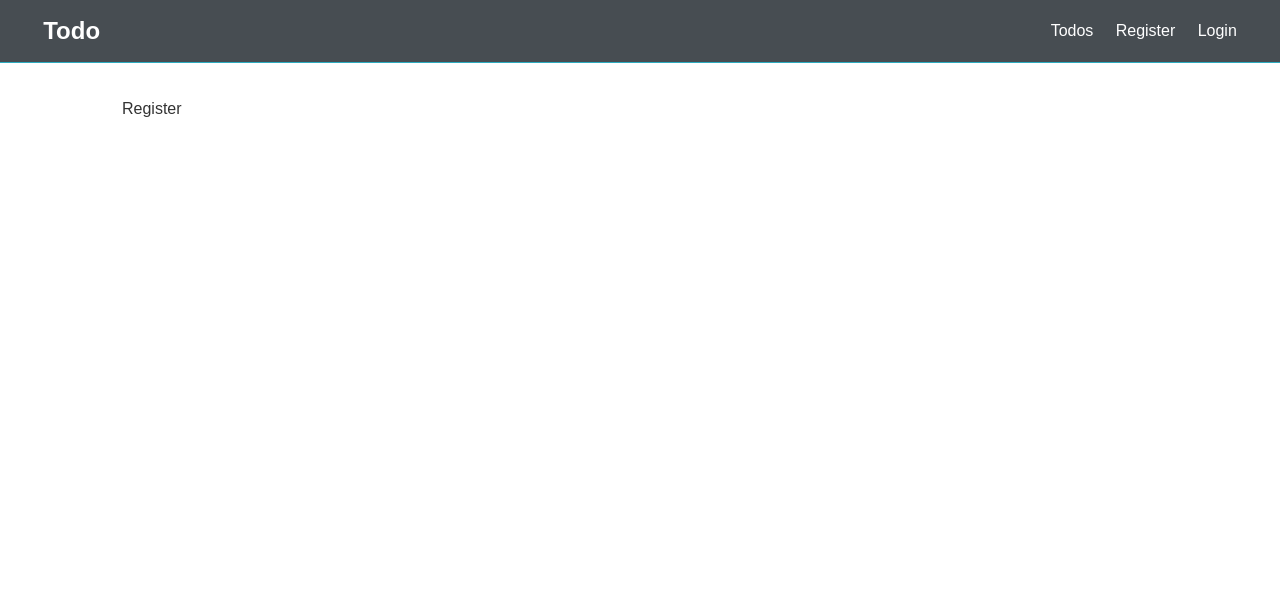
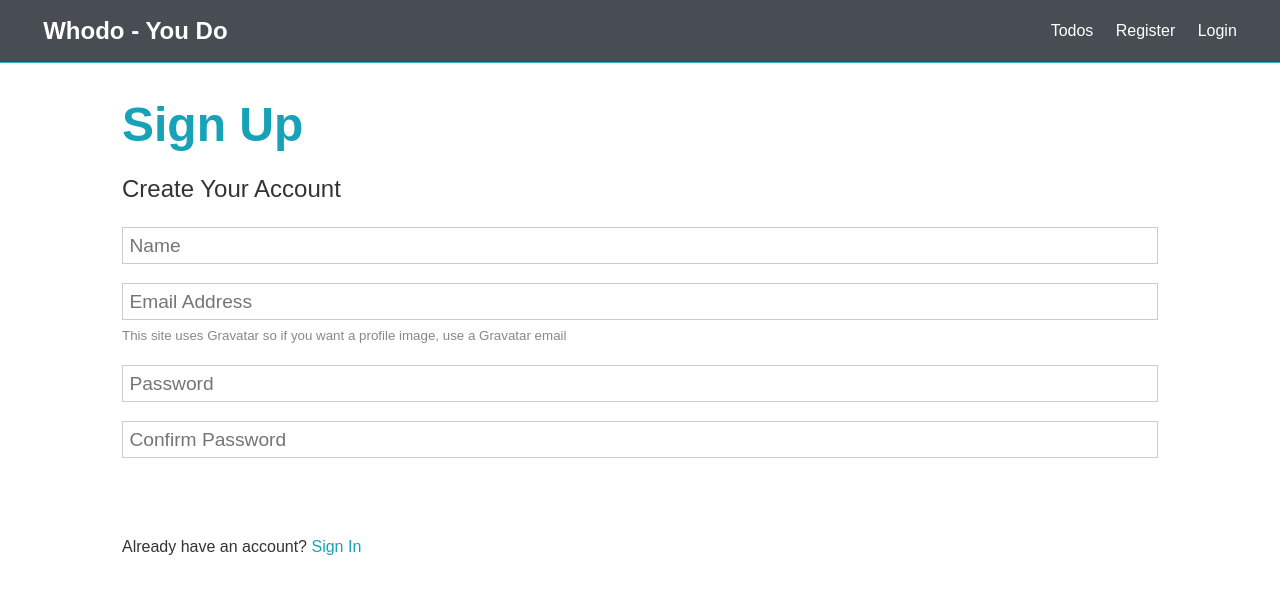
Before and after one commit to timmlaxton/WhodoMern, a React (Create React App) app in the folder client/: page /register in a window 1280 px wide. Shown: the top 594 px of the page. Built offline with nearby package versions, Linux system fonts and the light colour scheme.

Commit message:
added login / register

```diff
--- a/client/src/App.css
+++ b/client/src/App.css
@@ -162,6 +162,8 @@
 .alert-primary {
   background: var(--primary-color);
   color: #fff;
+  background-color: transparent;
+  border: 1px solid;
 }
 
 .btn-light,
@@ -169,7 +171,9 @@
 .badge-light,
 .alert-light {
   background: var(--light-color);
-  color: #333;
+  color: #fff;
+  background-color: transparent;
+  border: 1px solid;
 }
 
 .btn-dark,
@@ -201,7 +205,7 @@
 .badge-white,
 .alert-white {
   background: #fff;
-  color: #333;
+  background-color: transparent;
   border: #ccc solid 1px;
 }
 
--- a/client/src/components/auth/Register.js
+++ b/client/src/components/auth/Register.js
@@ -1,8 +1,84 @@
-import React from 'react'
+import React, {Fragment, useState} from 'react';
+
 
 const Register = () => {
+  const [formData, setFormData] = useState({
+  name: '',
+  email: '',
+  password: "",
+  password2: ""
+  });
+
+  const { name, email, password, password2} =  formData;
+
+  const onChange = e => setFormData({...FormData, [e.target.name]: e.target.value});
+
+  const onSubmit = e => {
+    e.preventDefault();
+    if(password !== password2) {
+      console.log('Passwords do not match');
+    } else {
+      console.log(formData);
+    }
+  }
+
   return (
-    <div>Register</div>
+    <Fragment>
+
+      <h1 className="large text-primary">Sign Up</h1>
+      <p className="lead"><i className="fas fa-user"></i> Create Your Account</p>
+      <form className="form" onSubmit={e => onSubmit(e)}>
+        <div className="form-group">
+        <input
+        type="text"
+        placeholder="Name"
+        name="name"
+        value={name}
+        onChange={e => onChange(e)}
+        required  />
+        </div>
+        <div className="form-group">
+          <input
+          type="email"
+          placeholder="Email Address"
+          name="email"
+          value={email}
+          onChange={e => onChange(e)}
+          required
+          />
+          <small className="form-text"
+            >This site uses Gravatar so if you want a profile image, use a
+            Gravatar email</small
+          >
+        </div>
+        <div className="form-group">
+          <input
+            type="password"
+            placeholder="Password"
+            name="password"
+            value={password}
+            minLength="6"
+            onChange={e => onChange(e)}
+            required
+          />
+        </div>
+        <div className="form-group">
+          <input
+            type="password"
+            placeholder="Confirm Password"
+            name="password2"
+            value={password2}
+            minLength="6"
+            onChange={e => onChange(e)}
+          />
+        </div>
+        <input type="submit" className="btn btn-primary" value="Register" />
+      </form>
+      <p className="my-1">
+        Already have an account? <a href="login.html">Sign In</a>
+      </p>
+
+    </Fragment>
   )
 }
 
--- a/client/src/components/layout/Landing.js
+++ b/client/src/components/layout/Landing.js
@@ -1,4 +1,5 @@
-import React from 'react'
+import React from 'react';
+import {  Link  } from 'react-router-dom'
 
 const Landing = () => {
   return (
@@ -10,8 +11,8 @@
             Make Notes - Track Progress - Get Things Done
           </p>
           <div className="buttons">
-            <a href="register.html" className="btn btn-primary">Sign Up</a>
-            <a href="login.html" className="btn btn-light">Login</a>
+            <Link to="/register" className="btn btn-primary">Sign Up</Link>
+            <Link to="/login" className="btn btn-light">Login</Link>
           </div>
         </div>
       </div>
--- a/client/src/components/layout/Navbar.js
+++ b/client/src/components/layout/Navbar.js
@@ -5,7 +5,7 @@
   return (
    <nav className="navbar bg-dark">
      <h1>
-       <Link to='/'><i className='fas fa-code'></i> Todo</Link>
+       <Link to='/'><i className='fas fa-code'></i> Whodo - You Do</Link>
      </h1>
       <ul>
         <Link to="/profiles">Todos</Link>
```
Also changed, not shown: client/public/manifest.json.
